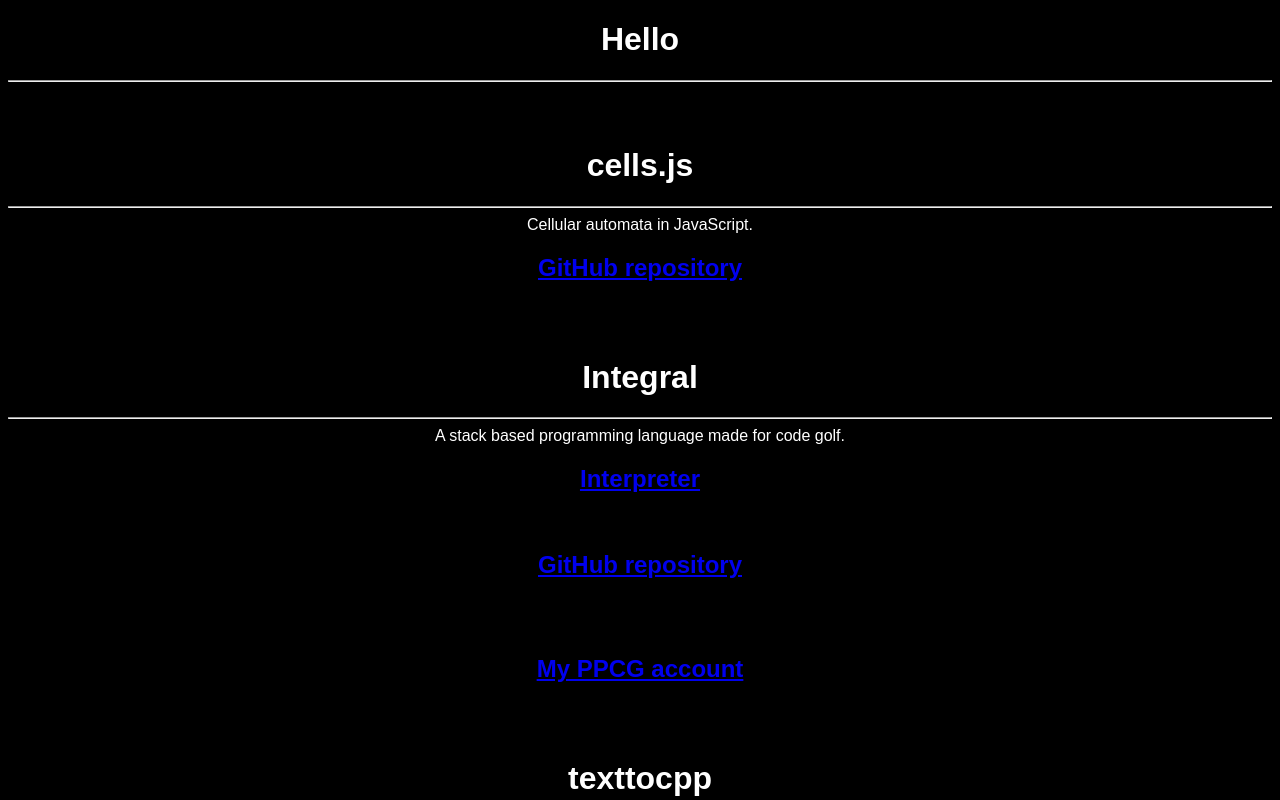
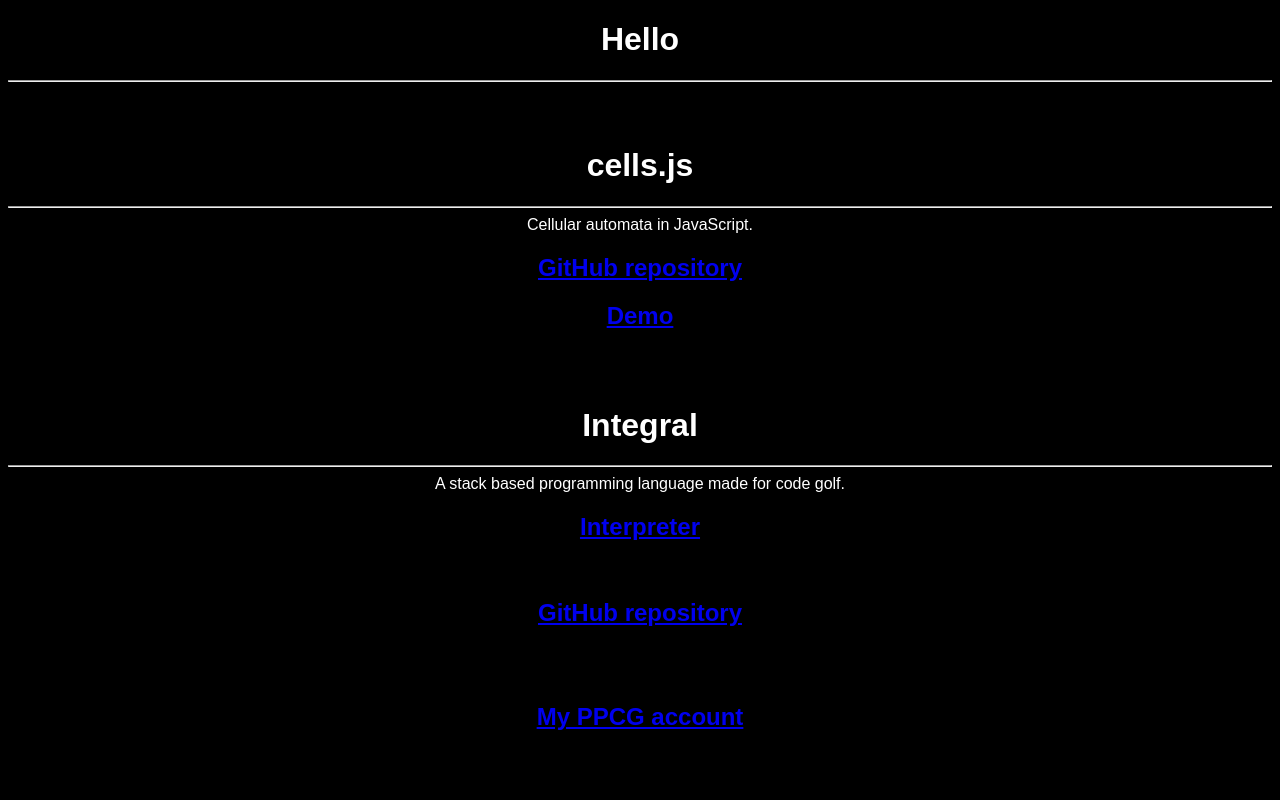
Before and after one commit to nph278/nph278.github.io-old, a plain HTML site: page index.html in a window 1280 px wide. Shown: the top 800 px of the page. Drawn offline with Linux system fonts and the light colour scheme.

Commit message:
Update index.html

```diff
--- a/index.html
+++ b/index.html
@@ -18,6 +18,7 @@
 	<h1>cells.js</h1><hr>
 	Cellular automata in JavaScript.<br>
 	<h2><a href="https://github.com/nph278/cells-js">GitHub repository</a></h2>
+	<h2><a href="https://nph278.github.io/cells-js/demo.html">Demo</a></h2>
 	<br><br>
 
 	<h1>Integral</h1><hr>
```
